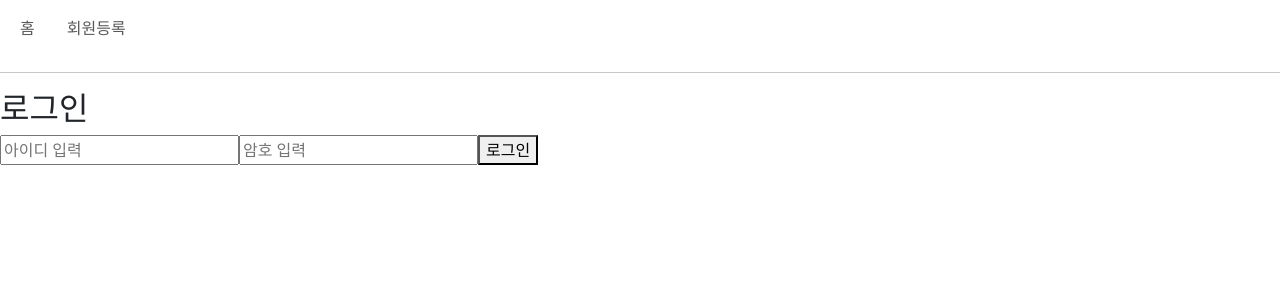
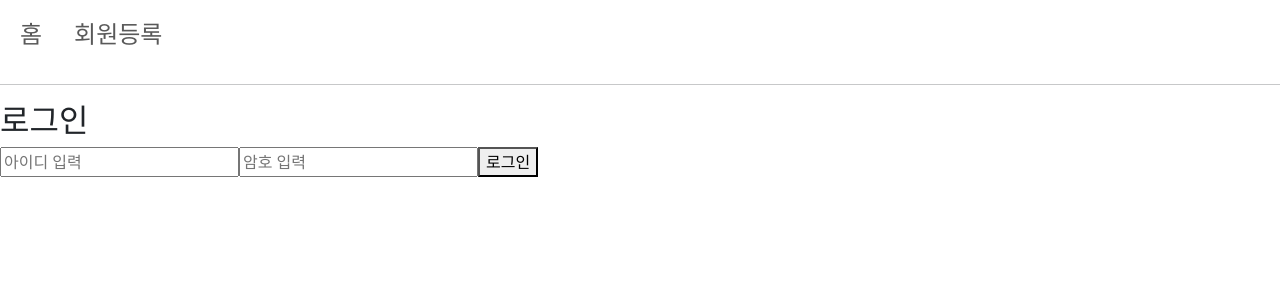
Before and after one commit to nam2626/KH_3DAY, a React (Create React App) app in the folder react/spring-member-app/: page / in a window 1280 px wide. Shown: the top 300 px of the page. Built offline with nearby package versions, Linux system fonts and the light colour scheme.

Commit message:
폰트 사이즈 변경

```diff
--- a/react/spring-member-app/src/components/Header.jsx
+++ b/react/spring-member-app/src/components/Header.jsx
@@ -2,7 +2,7 @@ import { Link } from 'react-router-dom';
 
 export default () => {
   return (
-    <nav className="navbar navbar-expand-sm">
+    <nav className="navbar navbar-expand-sm fs-4">
       <div className="container-fluid">
         <ul className="navbar-nav d-flex">
           <li className="nav-item me-3">
--- a/react/spring-member-app/src/pages/Main.jsx
+++ b/react/spring-member-app/src/pages/Main.jsx
@@ -20,7 +20,7 @@ export default () => {
     <div className="container-lg">
       <table className="table table-hover table-striped text-center">
         <thead>
-          <tr>
+          <tr className="fs-4">
             <th>아이디</th>
             <th>이름</th>
             <th>닉네임</th>
```
